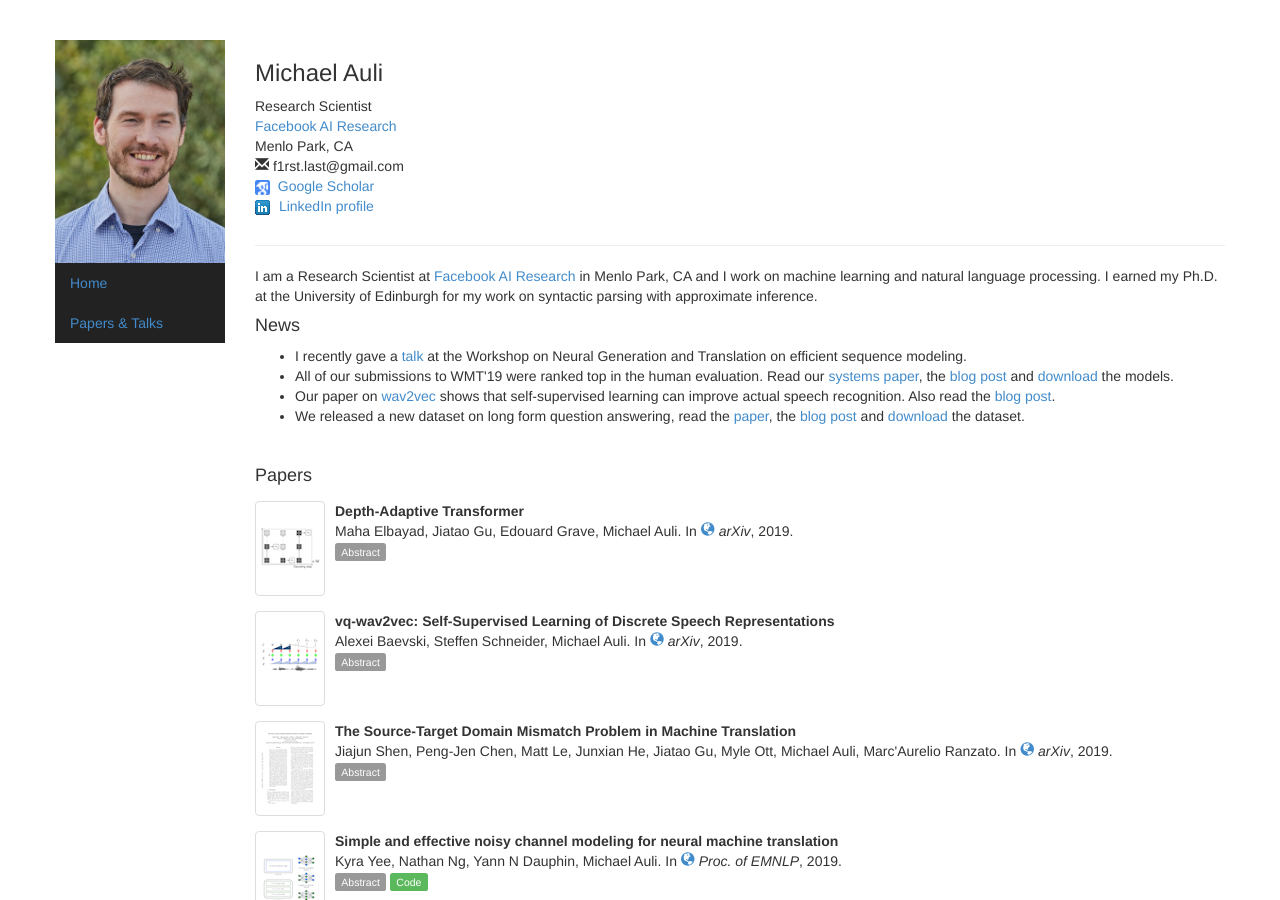
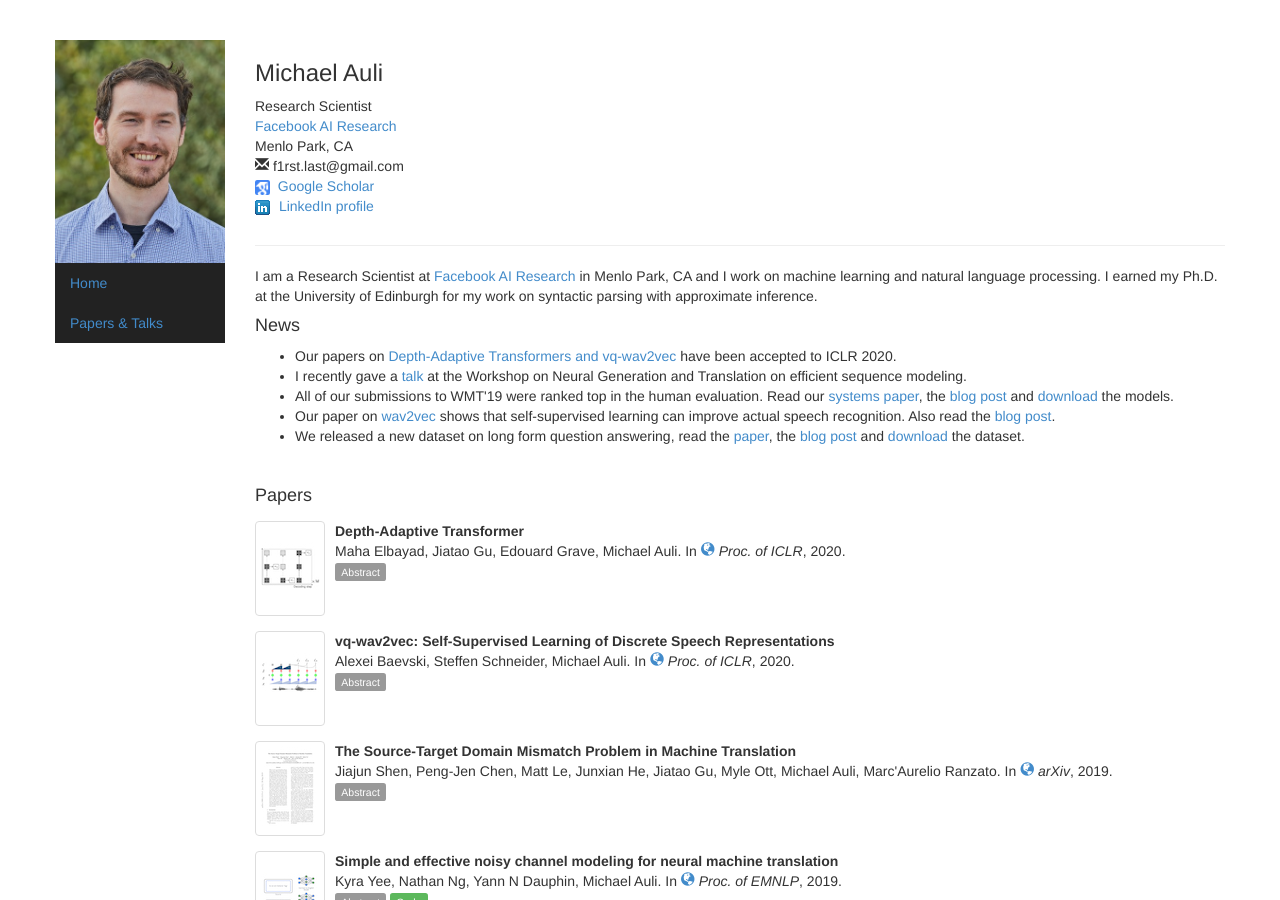
Before and after one commit to michaelauli/michaelauli.github.io, a Jekyll site: the page built from index.html, in a window 1280 px wide and 900 px high. Built offline with Jekyll 4.4.1, drawn with Linux system fonts in a browser that asks for light colours; comment, search, counter and statistics services are not loaded.

Commit message:
ICLR 2020

```diff
--- a/_config.yml
+++ b/_config.yml
@@ -35,12 +35,12 @@
     layout: paper
     paper-type: inproceedings
     selected: y
-    year: 2019
+    year: 2020
     title: "Depth-Adaptive Transformer"
     authors: Maha Elbayad, Jiatao Gu, Edouard Grave, Michael Auli
     doc-url: https://arxiv.org/pdf/1910.10073
     img: depthadaptive
-    booktitle: arXiv
+    booktitle: Proc. of ICLR
     booktitle-url: https://arxiv.org/abs/1910.10073
     code:
     venue: conference
@@ -60,12 +60,12 @@
     layout: paper
     paper-type: inproceedings
     selected: y
-    year: 2019
+    year: 2020
     title: "vq-wav2vec: Self-Supervised Learning of Discrete Speech Representations"
     authors: Alexei Baevski, Steffen Schneider, Michael Auli
     doc-url: https://arxiv.org/pdf/1910.05453
     img: vqw2v
-    booktitle: arXiv
+    booktitle: Proc. of ICLR
     booktitle-url: https://arxiv.org/abs/1910.05453
     code:
     venue: conference
--- a/index.html
+++ b/index.html
@@ -3,6 +3,9 @@
 title: Michael Auli
 picture: headshot_2019
 news:
+  -
+    >
+      Our papers on <a href="https://arxiv.org/pdf/1910.10073">Depth-Adaptive Transformers<a/> and <a href="https://arxiv.org/pdf/1910.05453">vq-wav2vec</a> have been accepted to ICLR 2020.
   -
     >
       I recently gave a <a href="talks/efficient-seq-modeling.pdf">talk</a> at the Workshop on Neural Generation and Translation on efficient sequence modeling.
```
